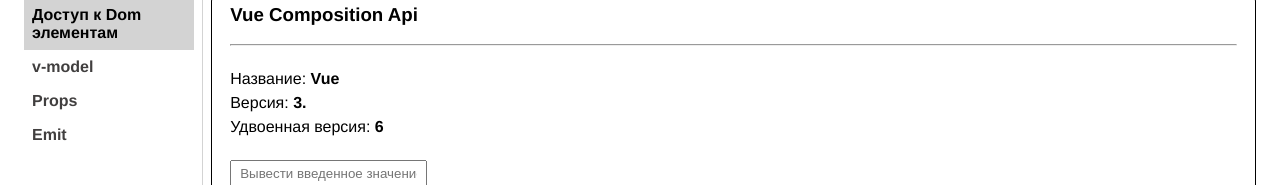
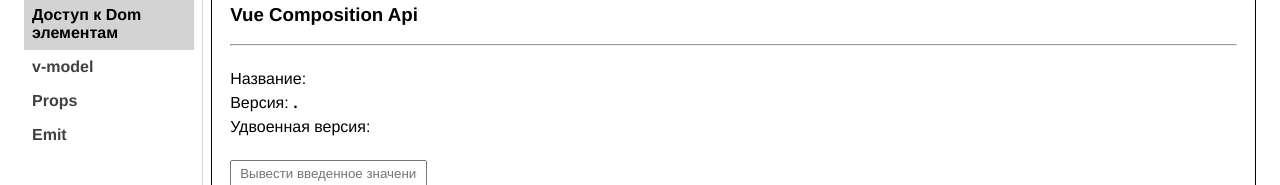
Before and after one commit to VladimirShadrov/vue-router-and-vuex-repetition, a Vue app: page /composition/dom in a window 1280 px wide. Shown: the part 398-583 px from the top of the page. Built offline with nearby package versions, Linux system fonts and the light colour scheme.

Commit message:
Отмена старых изменений

```diff
--- a/src/components/composition/pages/AppDom.vue
+++ b/src/components/composition/pages/AppDom.vue
@@ -21,52 +21,23 @@
     <br />
 
     <div class="item">
-      Название: <b> {{ title }} </b>
+      Название: <b> {{}} </b>
     </div>
     <div class="item">
-      Версия: <b> {{ version }}.</b>
+      Версия: <b> {{}}.</b>
     </div>
     <div class="item">
-      Удвоенная версия: <b> {{ dubleVersion }} </b>
+      Удвоенная версия: <b> {{}} </b>
     </div>
     <br />
     <input ref="textInp" type="text" placeholder="Вывести введенное значение" style="padding: 4px 8px" /><br /><br />
 
-    <button @click="changeFrame" class="button">Изменить</button>
+    <button class="button">Изменить</button>
   </div>
 </template>
 
 <script>
-import { ref, reactive, computed } from 'vue';
-
-export default {
-  setup() {
-    const title = ref('Vue');
-    const version = ref(3);
-    const textInp = ref(null);
-
-    const dubleVersion = computed(() => version.value * 2);
-    const newFrame = reactive({
-      title: 'React',
-      version: 18,
-    });
-
-    function changeFrame() {
-      title.value = newFrame.title;
-      version.value = newFrame.version;
-
-      console.log(textInp.value.value);
-    }
-
-    return {
-      title,
-      version,
-      dubleVersion,
-      changeFrame,
-      textInp,
-    };
-  },
-};
+export default {};
 </script>
 
 <style scoped>
--- a/src/components/composition/pages/AppVModel.vue
+++ b/src/components/composition/pages/AppVModel.vue
@@ -21,48 +21,23 @@
     <br />
 
     <div class="item">
-      Название: <b> {{ title }} </b>
+      Название: <b> {{}} </b>
     </div>
     <div class="item">
-      Версия: <b> {{ version }}.</b>
+      Версия: <b> {{}}.</b>
     </div>
     <div class="item">
-      Удвоенная версия: <b> {{ dubleVersion }} </b>
+      Удвоенная версия: <b> {{}} </b>
     </div>
     <br />
     <input type="text" placeholder="Связать с v-model" style="padding: 4px 8px" /><br /><br />
 
-    <button @click="changeFrame" class="button">Изменить</button>
+    <button class="button">Изменить</button>
   </div>
 </template>
 
 <script>
-import { ref, reactive, computed } from 'vue';
-
-export default {
-  setup() {
-    const title = ref('Vue');
-    const version = ref(3);
-
-    const dubleVersion = computed(() => version.value * 2);
-    const newFrame = reactive({
-      title: 'React',
-      version: 18,
-    });
-
-    function changeFrame() {
-      title.value = newFrame.title;
-      version.value = newFrame.version;
-    }
-
-    return {
-      title,
-      version,
-      dubleVersion,
-      changeFrame,
-    };
-  },
-};
+export default {};
 </script>
 
 <style scoped>
```
